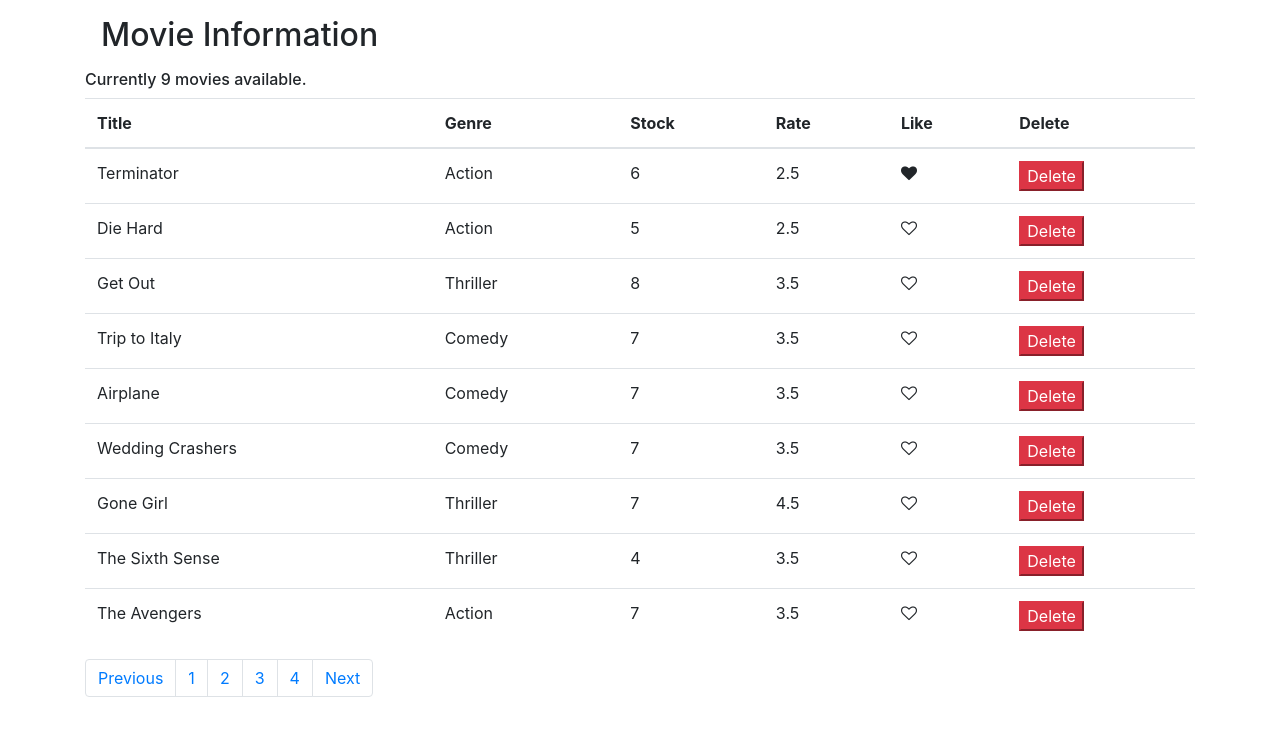
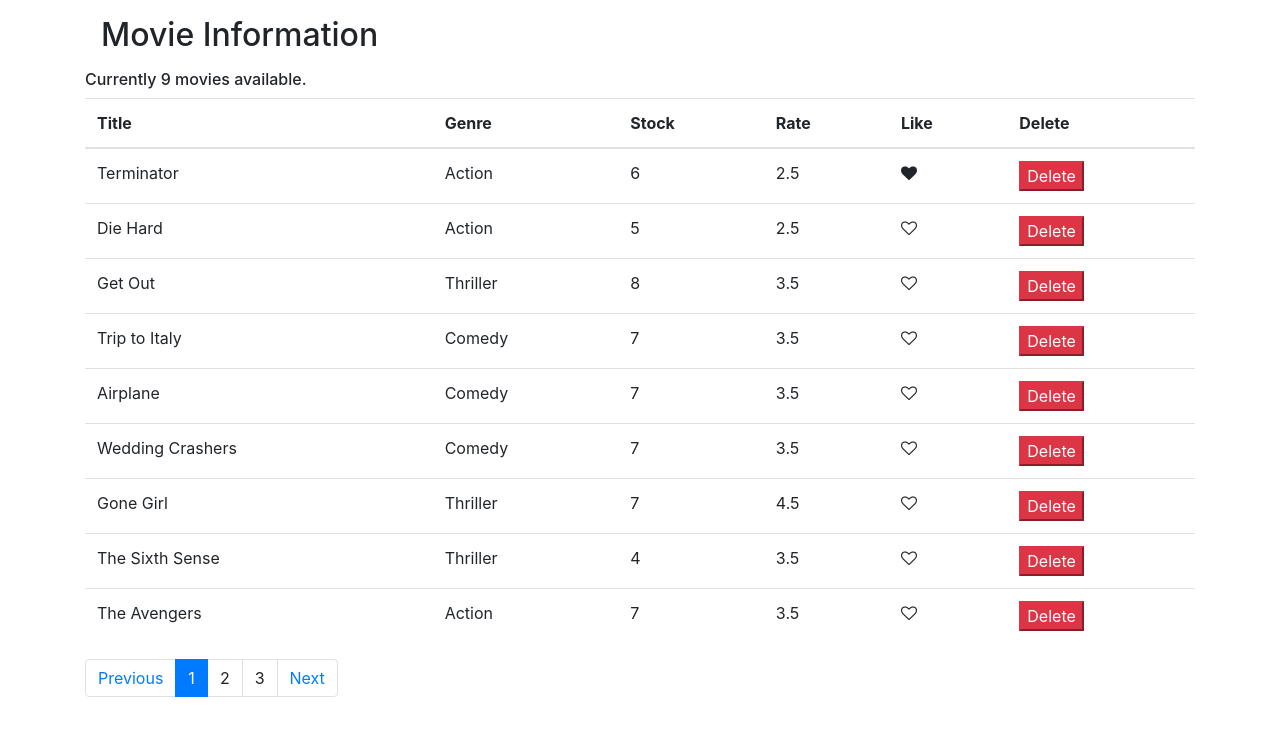
Before and after one commit to olee2002/vidly, a React (Create React App) app: page / in a window 1280 px wide. Shown: the top 736 px of the page. Built offline with nearby package versions, Linux system fonts and the light colour scheme.

Commit message:
pagination logic continues

```diff
--- a/src/components/movies.js
+++ b/src/components/movies.js
@@ -7,7 +7,8 @@
 
     state = {
         movies: [],
-        perPage: 2
+        perPage: 4,
+        currentPage: 1
     };
 
     componentDidMount = () => {
@@ -30,12 +31,13 @@
         this.setState({ movies: movies })
     }
     handlePageChange = page => {
-        console.log(page)
+        this.setState({ currentPage: page })
     }
 
     render() {
         const tableHead = ['Title', 'Genre', 'Stock', 'Rate', 'Like', 'Delete'];
         const { length: count } = this.state.movies;
+        const { perPage, currentPage } = this.state;
         if (count === 0) return <div className='m-5'> There are no movies available.</div>;
         return <div>
             <Movie
@@ -47,7 +49,8 @@
             />
             <Pagination
                 count={count}
-                perPage={this.state.perPage}
+                currentPage={currentPage}
+                perPage={perPage}
                 onPageChange={this.handlePageChange}
             />
         </div>
--- a/src/components/pagination.js
+++ b/src/components/pagination.js
@@ -2,16 +2,19 @@
 import _ from 'lodash';
 
 const Pagination = (props) => {
-    const { count, perPage } = props;
-    const pageCount = Math.floor(count / perPage);
+    const { count, perPage, currentPage, onPageChange } = props;
+    const pageCount = Math.ceil(count / perPage);
+    console.log(currentPage)
     if (pageCount <= 1) return null;
     const pages = _.range(1, pageCount + 1);
-    console.log(pages)
+    console.log(pageCount, pages)
     return <nav>
         <ul className="pagination">
             <li className="page-item"><a className="page-link" href="#">Previous</a></li>
-            {pages.map(page => <li key={page} className="page-item">
-                <a className="page-link" href="#">{page}</a>
+            {pages.map(page => <li key={page}
+                className={page === currentPage ? 'page-item active' : 'page-item'}>
+                <a className="page-link"
+                    onClick={() => onPageChange(page)}>{page}</a>
             </li>)}
             <li className="page-item"><a className="page-link" href="#">Next</a></li>
         </ul>
```
